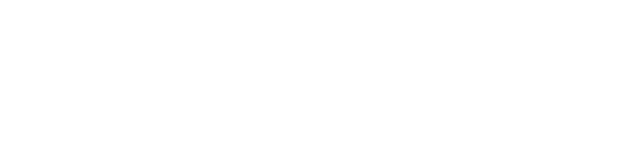
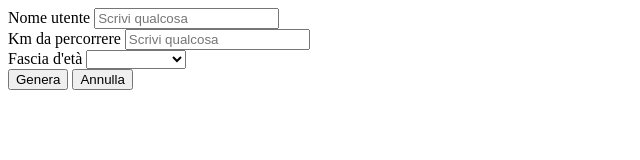
Before and after one commit to AndreaEsposito21/js-biglietto-treno-form, a plain HTML site: page index.html in a window 1280 px wide. Shown: the whole page, without its empty margins (0-640 px from the left). Drawn offline with Linux system fonts and the light colour scheme.

Commit message:
html-wip

```diff
--- a/index.html
+++ b/index.html
@@ -9,6 +9,32 @@
     <link rel="stylesheet" href="css/style.css">
 </head>
 <body>
+    <div class="generator-ticket">
+        <div class="generator-ticket-row">
+            <label for="nome-utente">Nome utente</label>
+            <input id="nome-utente" type="text" placeholder="Scrivi qualcosa">
+        </div>
+
+        <div class="generator-ticket-row">
+            <label for="distance-km">Km da percorrere</label>
+            <input id="distance-km" type="text" placeholder="Scrivi qualcosa">
+        </div>
+
+        <div class="generator-ticket-row">
+            <label for="eta-utente">Fascia d'età</label>
+            <select id="eta-utente">
+                <option value=""></option>
+                <option value="minorenne">Minorenne</option>
+                <option value="maggiorenne">Maggiorenne</option>
+                <option value="over">Over 65</option>
+            </select>
+        </div>
+
+        <div class="generator-ticket-row">
+            <button>Genera</button>
+            <button>Annulla</button>
+        </div>
+    </div>
 
     <script src="js/script.js"></script>
 </body>
```
